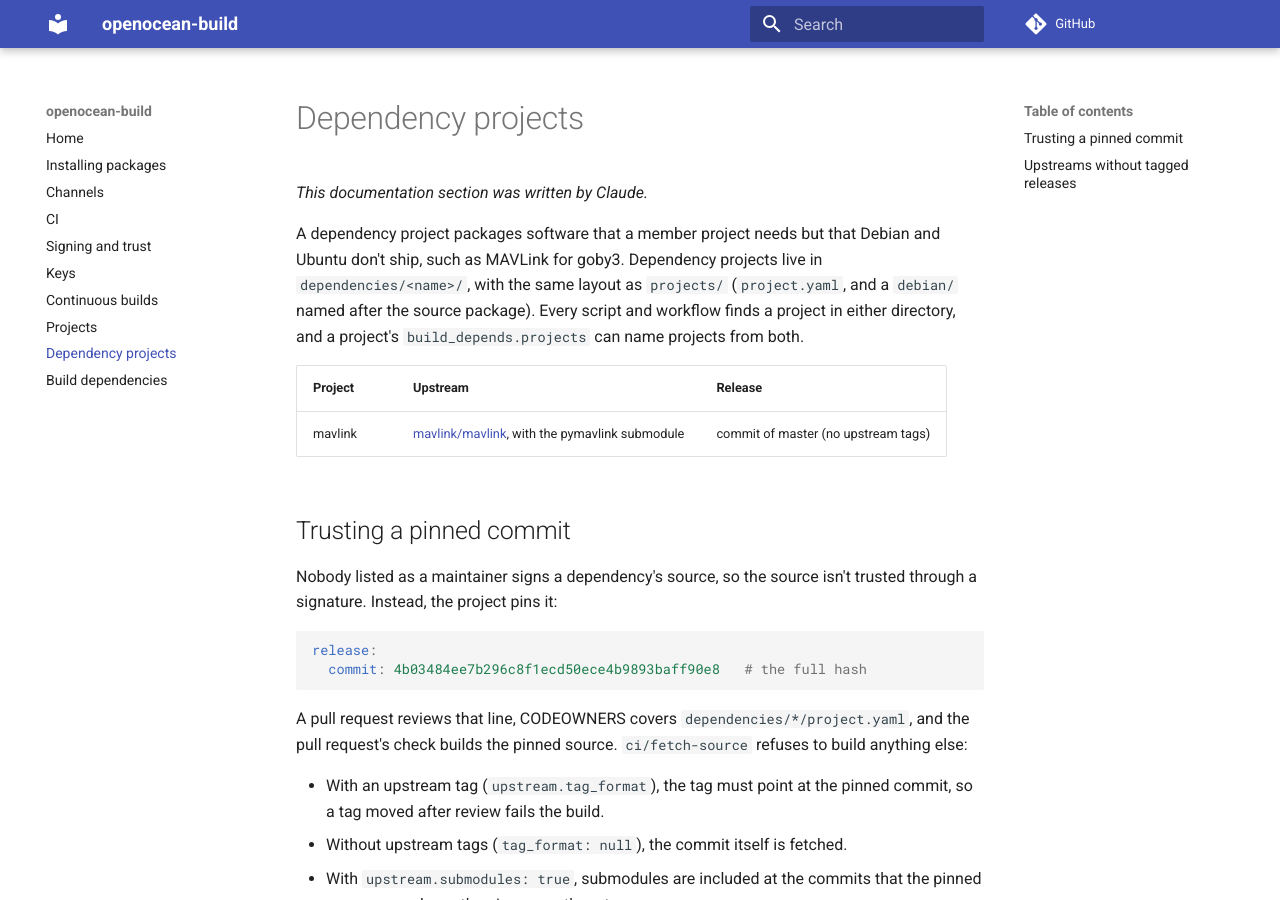
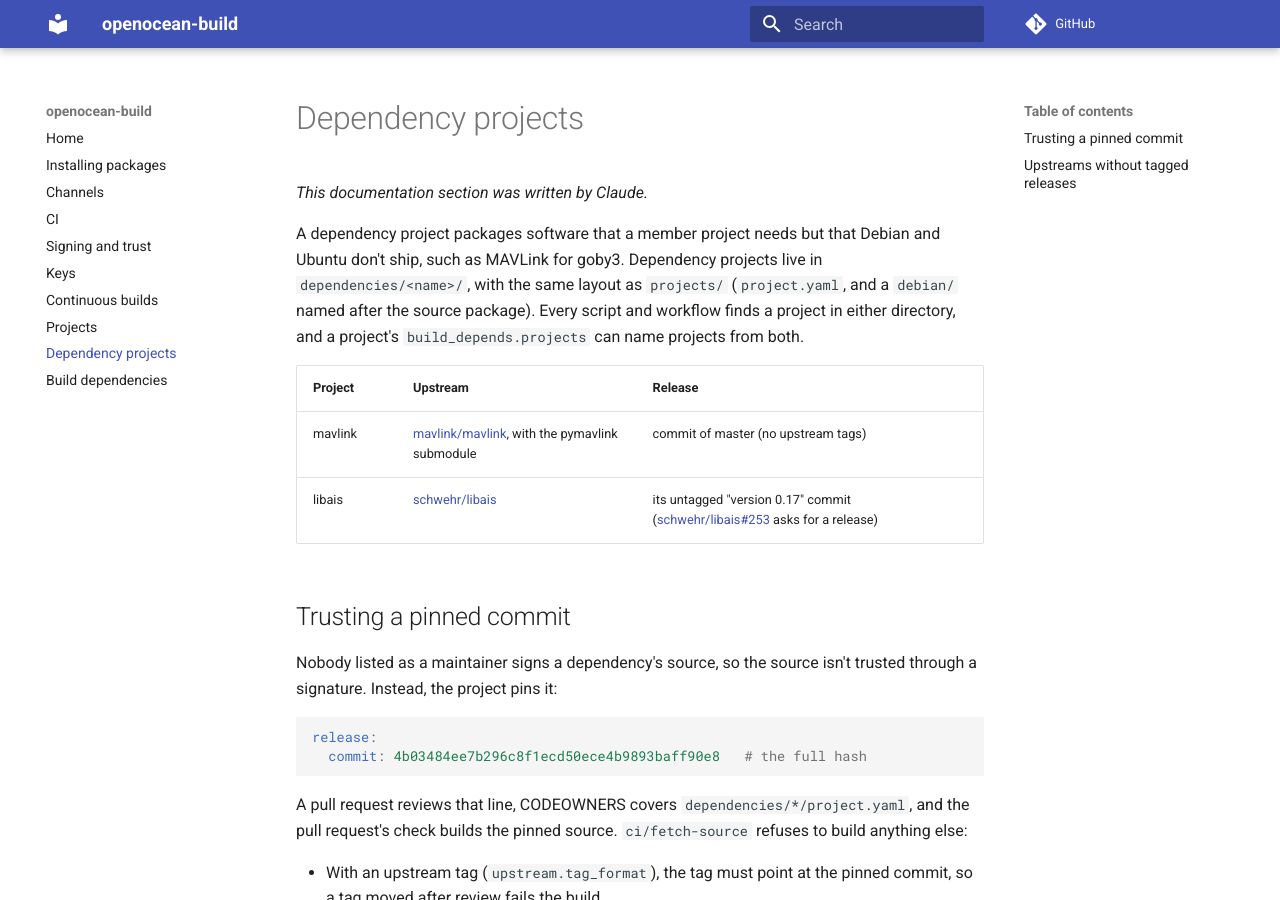
Before and after one commit to openocean-software/openocean-build, an MkDocs documentation site: the page built from docs/dependencies.md, in a window 1280 px wide and 900 px high. Built offline with MkDocs 1.6.1 and Material for MkDocs 9.7.7, drawn with Linux system fonts in a browser that asks for light colours; comment, search, counter and statistics services are not loaded.

Commit message:
Package libais from upstream's untagged 0.17 commit
schwehr/libais's last tag is v0.15; its "version 0.17" commit, which
GobySoft/libais tags as v0.17, was never tagged upstream (a release is
requested in schwehr/libais#253). Pin that commit, with the packaging
from GobySoft/debian-libais: libais1 (SONAME libais.so.1) and libais-dev
with vdm.h.

Co-Authored-By: Claude Opus 5.5 <noreply@anthropic.com>
Claude-Session: https://claude.ai/code/session_01TCmHEtFYqHoQ7FSkAsKLKz

```diff
--- a/docs/dependencies.md
+++ b/docs/dependencies.md
@@ -7,6 +7,7 @@ A dependency project packages software that a member project needs but that Debi
 | Project | Upstream | Release |
 |---|---|---|
 | mavlink | [mavlink/mavlink](https://github.com/mavlink/mavlink), with the pymavlink submodule | commit of master (no upstream tags) |
+| libais | [schwehr/libais](https://github.com/schwehr/libais) | its untagged "version 0.17" commit ([schwehr/libais#253](https://github.com/schwehr/libais/issues/253) asks for a release) |
 
 ## Trusting a pinned commit
 
```
Also changed, not shown: 11 other files.
